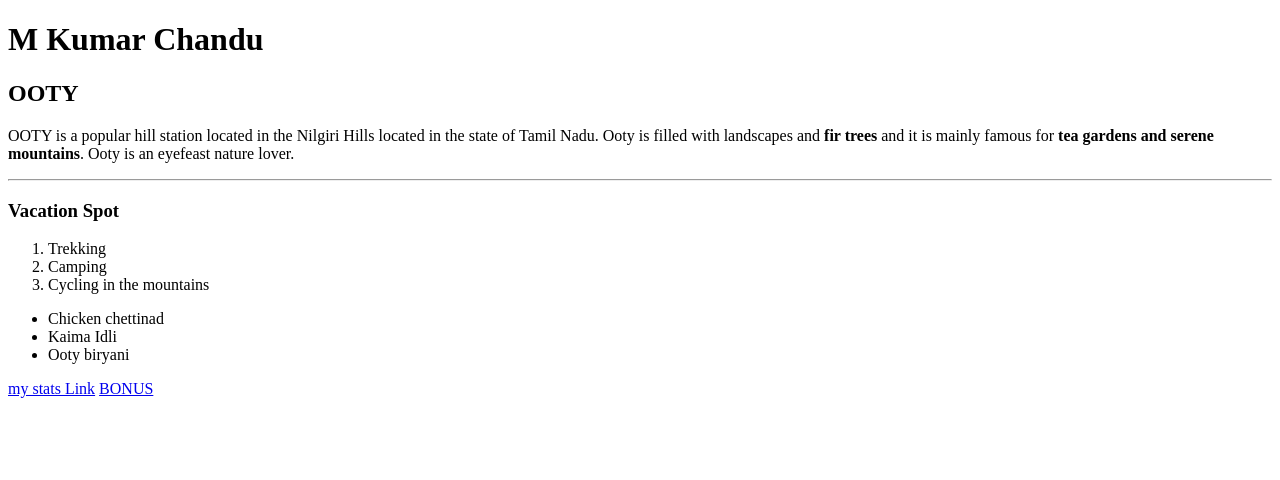
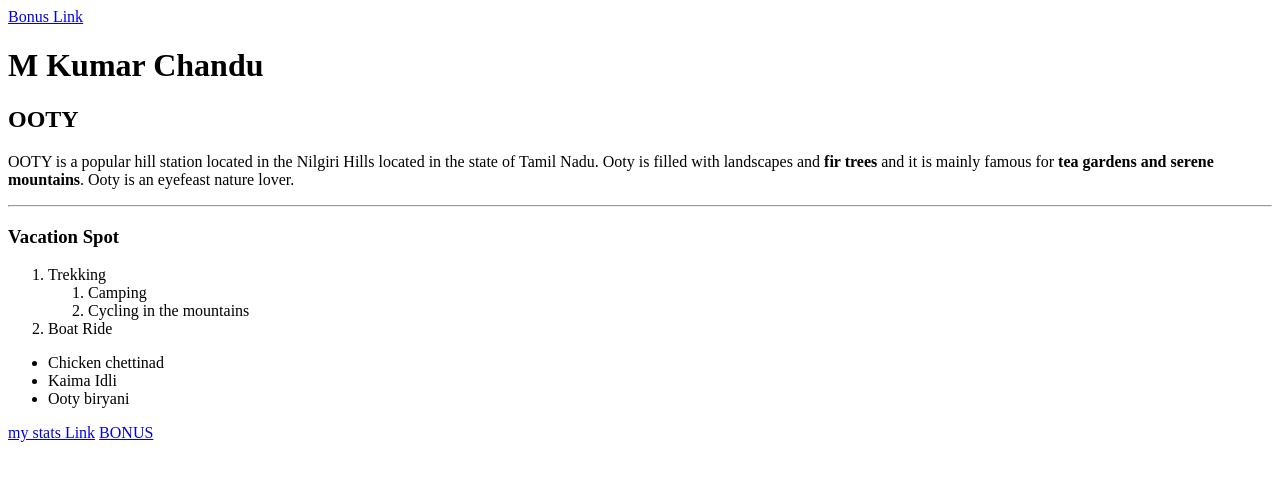
Before and after one commit to 44-563-WebApps-F23/44563-webapps-f23-assignment3-kumarchandu21, a plain HTML site: page index.html in a window 1280 px wide. Drawn offline with Linux system fonts and the light colour scheme.

Commit message:
updated bonus

```diff
--- a/index.html
+++ b/index.html
@@ -6,6 +6,7 @@
         </title>
     </head>
     <body>
+        <a href="https://github.com/44-563-WebApps-F23/44563-webapps-f23-assignment3-kumarchandu21/blob/main/bonus.html">Bonus Link</a>
         <h1>M Kumar Chandu</h1>
         <h2>OOTY</h4>
         <p>
@@ -15,8 +16,11 @@
         <h3>Vacation Spot</h2>
             <ol>
             <li>Trekking </li>
+            <ol>
             <li> Camping </li>
             <li>Cycling in the mountains</li>
+            </ol>
+            <li>Boat Ride</li>
             </ol>
             <ul>
                 <li>Chicken chettinad</li>
```
Also changed, not shown: bonus.html (+1 -0 lines), Knowledge management.png (added).
